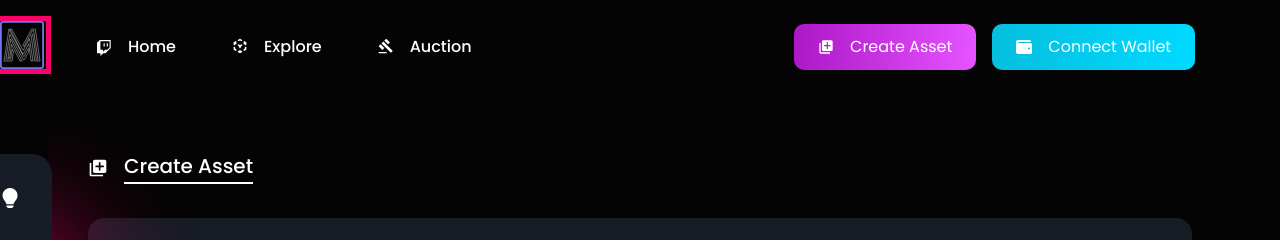
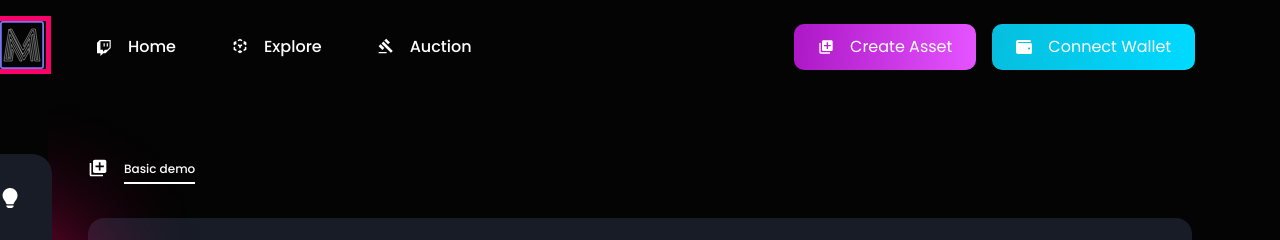
Before and after one commit to The-Wiz23/Arcworld, a React (Create React App) app: page /create-asset in a window 1280 px wide. Shown: the top 240 px of the page. Built offline with nearby package versions, Linux system fonts and the light colour scheme.

Commit message:
edit on line:31,32 & 173

```diff
--- a/src/Pages/CreateAssets/CreateAssets.js
+++ b/src/Pages/CreateAssets/CreateAssets.js
@@ -27,6 +27,10 @@ import AssetProperModal from "../../components/AssetPropertiesModal/AssetProperM
 import { useTranslation } from "react-i18next";
 import { LocalizationProvider, MobileDatePicker } from "@mui/lab";
 import AssetProperModalMobile from "../../components/AssetPropertiesModal/AssetProperModalMobile";
+
+import { Anchor } from 'antd';
+const { Link } = Anchor;
+
 
 const Input = styled("input")({
   display: "none",
@@ -166,7 +170,8 @@ const CreateAssets = ({ darkMode }) => {
                   borderBottom: `2px solid ${darkMode ? "#ffffff" : "#171c26"}`,
                 }}
               >
-                {t("CREATE_ASSET")}
+                <Link href="https://opensea.io/collection/ggrogilla-the-great" title="Basic demo" />
+
               </Typography>
             </Typography>
           </Box>
```
